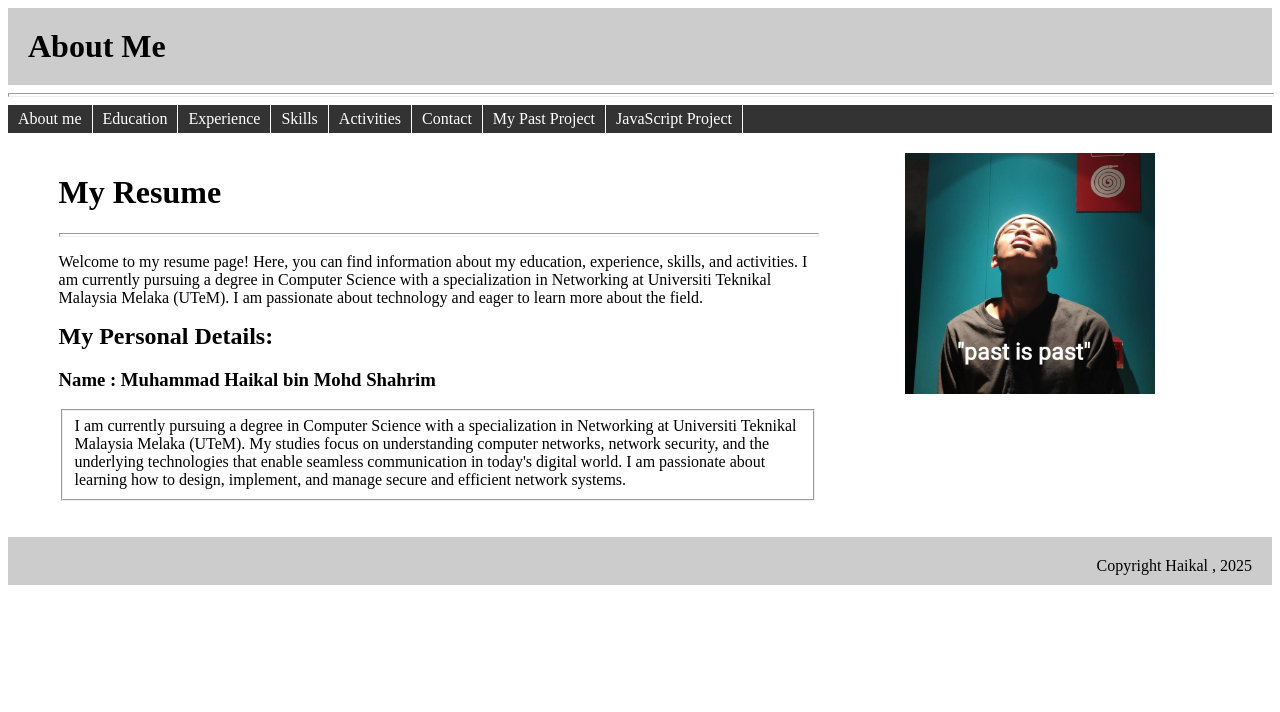
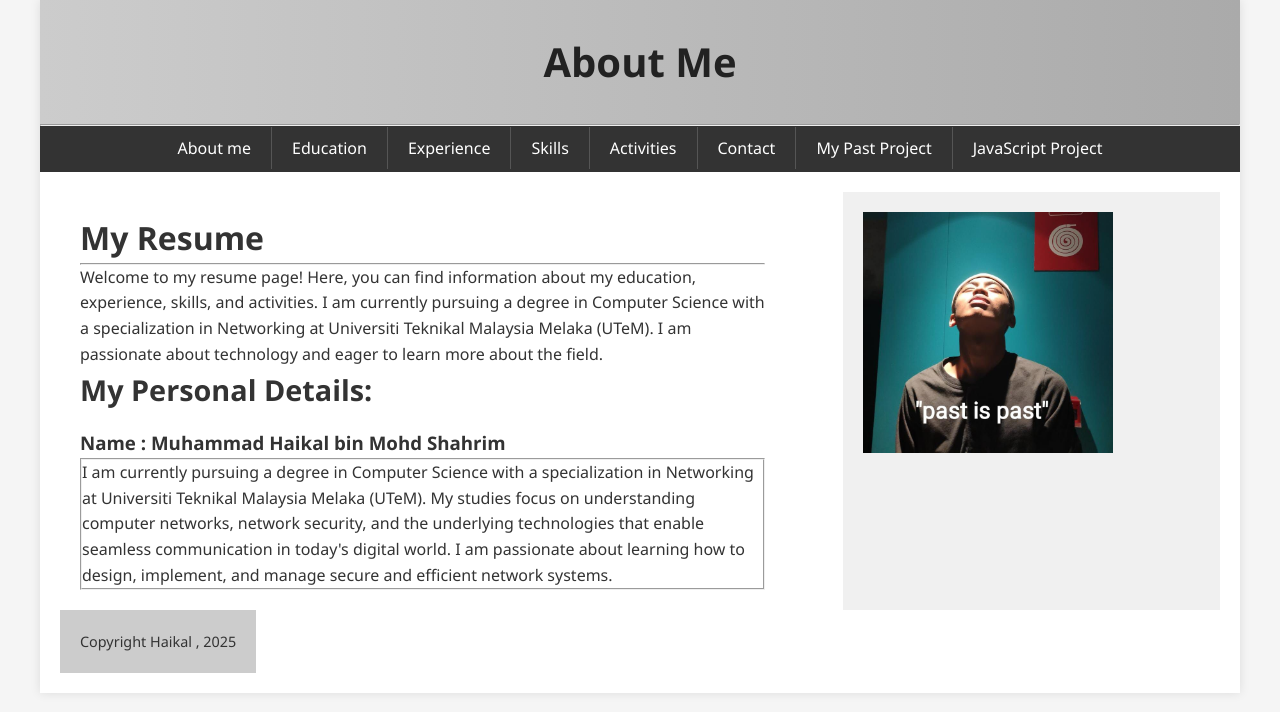
Before and after one commit to haikalsh22/folio, a plain HTML site: page Resume/index.html in a window 1280 px wide. Drawn offline with Linux system fonts and the light colour scheme.

Commit message:
Update layoutstyle.css

```diff
--- a/Resume/layoutstyle.css
+++ b/Resume/layoutstyle.css
@@ -1,47 +1,122 @@
-#wrapper
-    { margin: 0 auto;
+/* Reset some basic styles */
+* {
+    margin: 0;
+    padding: 0;
+    box-sizing: border-box;
+}
+
+body {
+    font-family: 'Segoe UI', Tahoma, Geneva, Verdana, sans-serif;
+    line-height: 1.6;
+    background-color: #f5f5f5;
+    color: #333;
+}
+
+#wrapper {
+    max-width: 1200px;
+    margin: 0 auto;
+    background-color: #fff;
+    box-shadow: 0 0 10px rgba(0,0,0,0.1);
+}
+
+/* Header */
+#header {
+    background: linear-gradient(to right, #ccc, #aaa);
+    padding: 30px 20px;
+    text-align: center;
+}
+
+#header h1 {
+    font-size: 2.5em;
+    color: #222;
+}
+
+/* Navigation */
+#navigation {
+    background-color: #333;
+}
+
+#navigation ul {
+    display: flex;
+    justify-content: center;
+    list-style: none;
+    padding: 10px 0;
+}
+
+#navigation li a {
+    padding: 10px 20px;
+    color: #fff;
+    text-decoration: none;
+    transition: background 0.3s ease;
+    border-right: 1px solid #555;
+}
+
+#navigation li:last-child a {
+    border-right: none;
+}
+
+#navigation li a:hover {
+    background-color: #555;
+}
+
+/* Content Layout */
+#content-container {
+    display: flex;
+    flex-wrap: wrap;
+    padding: 20px;
+    background-color: #fff;
+}
+
+#main {
+    flex: 1 1 60%;
+    padding: 20px;
+}
+
+#main h2 {
+    font-size: 1.8em;
+    margin-bottom: 15px;
+}
+
+#side {
+    flex: 1 1 30%;
+    padding: 20px;
+    background-color: #f0f0f0;
+    margin-left: 5%;
+}
+
+#side h3 {
+    font-size: 1.4em;
+    margin-bottom: 10px;
+}
+
+/* Footer */
+#footer {
+    background: #ccc;
+    text-align: right;
+    padding: 20px;
+    font-size: 0.9em;
+    color: #333;
+}
+
+/* Responsive Design */
+@media (max-width: 768px) {
+    #content-container {
+        flex-direction: column;
+    }
+
+    #main, #side {
+        flex: 1 1 100%;
+        margin-left: 0;
+    }
+
+    #navigation ul {
+        flex-direction: column;
+        align-items: center;
+    }
+
+    #navigation li a {
+        border-right: none;
         width: 100%;
-        background: #fff; }
-#header
-    { background: #ccc; padding:
-    20px;
+        text-align: center;
+    }
 }
-#header h1 { margin: 0; }
-#navigation
-    { float: left; width: 100%; background: #333; }
-#navigation ul
-    { margin: 0; padding: 0; }
-#navigation ul li
-    { list-style-type: none; display: inline; }
-#navigation li a
-    { display: block; float: left;
-    padding: 5px 10px; color: #fff;
-    text-decoration: none; border-right:
-    1px solid #fff;
-}
-#navigation li a:hover
-    { background: #736F6E; }
-#content-container
-    { float: left;
-    width: 100%;
-    background: #FFF repeat-y; }
-#main
-    { clear: left;
-    float: left; width:
-    60%; padding: 20px
-    0; margin: 0 0 0 4%;
-    display: inline;}
-#main h2 { margin: 0; }
-#side
-    { float: right;
-    width: 26%;
-    padding: 20px 0;
-    margin: 0 3% 0 0;
-    display: inline;
-}
-#side h3 { margin: 0; }
-#footer { clear:
-    left; background:
-    #ccc; text-align:
-    right; padding:
-    20px; height: 1%;}
```
